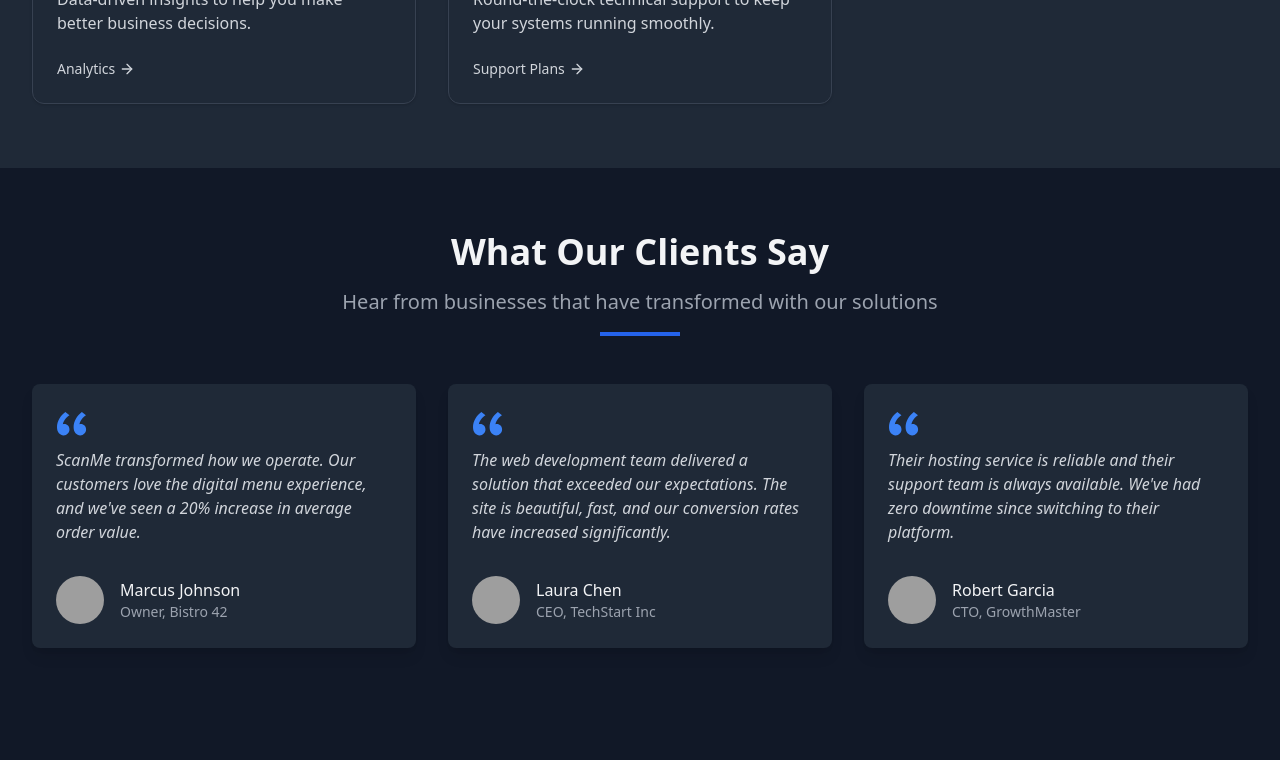
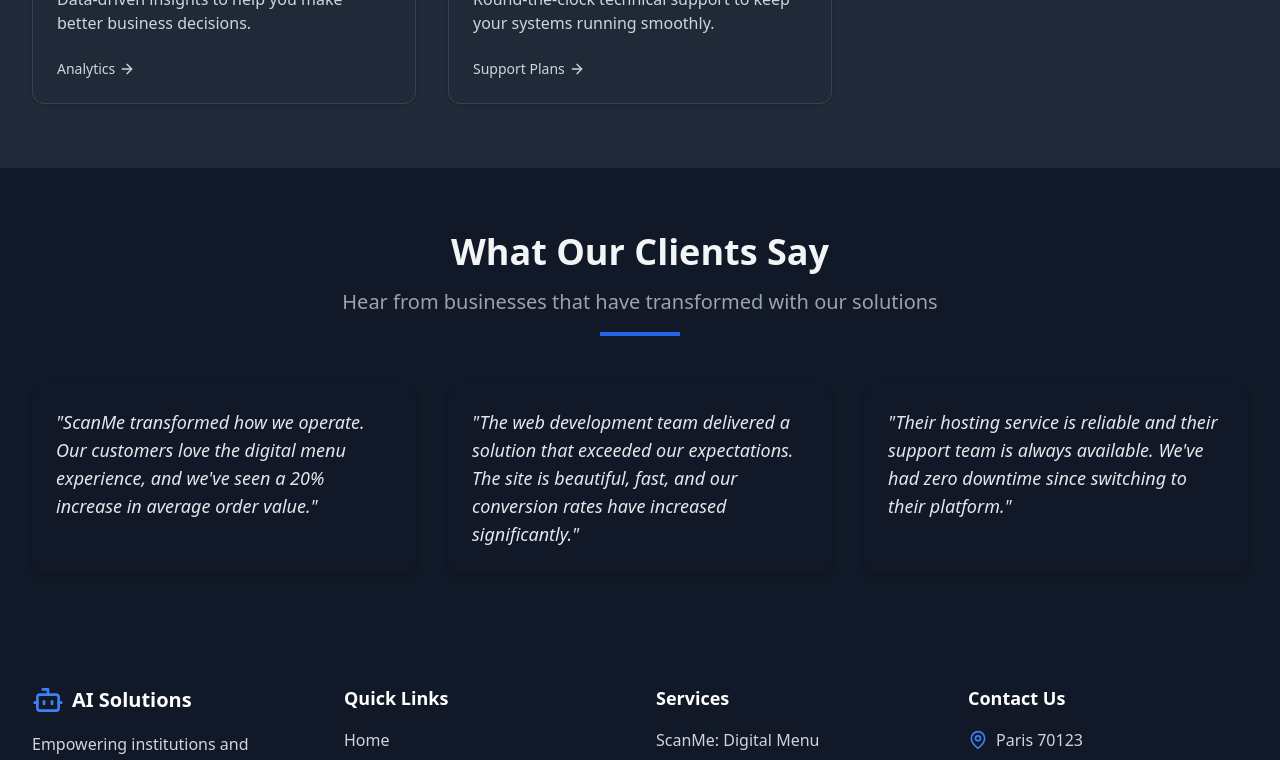
Before and after one commit to Afterlife24/afterlife, a React (Vite) app: page /services in a window 1280 px wide. Shown: the part 2000-2760 px from the top of the page. Built offline with nearby package versions, Linux system fonts and the light colour scheme; grey boxes are pictures that could not be loaded.

Commit message:
content changed

```diff
--- a/src/components/Footer.tsx
+++ b/src/components/Footer.tsx
@@ -17,9 +17,7 @@ const Footer: React.FC = () => {
               Empowering institutions and businesses with advanced AI solutions since 2025.
             </p>
             <div className="flex space-x-4">
-              <a href="#" className="text-gray-400 hover:text-blue-500 transition-colors">
-                <Twitter className="h-5 w-5" />
-              </a>
+
               <a href="#" className="text-gray-400 hover:text-blue-500 transition-colors">
                 <Linkedin className="h-5 w-5" />
               </a>
@@ -48,12 +46,7 @@ const Footer: React.FC = () => {
               <li>
                 <Link to="/product" className="hover:text-blue-500 transition-colors">ScanMe</Link>
               </li>
-              <li>
-                <a href="#" className="hover:text-blue-500 transition-colors">Blog</a>
-              </li>
-              <li>
-                <a href="#" className="hover:text-blue-500 transition-colors">Careers</a>
-              </li>
+
             </ul>
           </div>
 
@@ -62,22 +55,22 @@ const Footer: React.FC = () => {
             <h3 className="text-lg font-semibold text-white mb-4">Services</h3>
             <ul className="space-y-2">
               <li>
-                <a href="#" className="hover:text-blue-500 transition-colors">ScanMe: Digital Menu</a>
+                ScanMe: Digital Menu
               </li>
               <li>
-                <a href="#" className="hover:text-blue-500 transition-colors">Web Development</a>
+                Web Development
               </li>
               <li>
-                <a href="#" className="hover:text-blue-500 transition-colors">Web Hosting</a>
+                Web Hosting
               </li>
               <li>
-                <a href="#" className="hover:text-blue-500 transition-colors">Mobile Apps</a>
+                Mobile Apps
               </li>
               <li>
-                <a href="#" className="hover:text-blue-500 transition-colors">Business Analytics</a>
+                Business Analytics
               </li>
               <li>
-                <a href="#" className="hover:text-blue-500 transition-colors">Cloud Solutions</a>
+                Cloud Solutions
               </li>
             </ul>
           </div>
@@ -110,7 +103,6 @@ const Footer: React.FC = () => {
             <div className="flex space-x-6 mt-4 md:mt-0">
               <a href="#" className="hover:text-blue-500 transition-colors">Privacy Policy</a>
               <a href="#" className="hover:text-blue-500 transition-colors">Terms of Service</a>
-              <a href="#" className="hover:text-blue-500 transition-colors">Cookie Policy</a>
             </div>
           </div>
         </div>
--- a/src/components/TestimonialCard.tsx
+++ b/src/components/TestimonialCard.tsx
@@ -1,34 +1,13 @@
 import React from 'react';
 
 interface TestimonialCardProps {
-  name: string;
-  role: string;
   content: string;
-  image: string;
 }
 
-const TestimonialCard: React.FC<TestimonialCardProps> = ({ name, role, content, image }) => {
+const TestimonialCard: React.FC<TestimonialCardProps> = ({ content }) => {
   return (
-    <div className="bg-white dark:bg-gray-800 rounded-lg p-4 sm:p-6 shadow-lg">
-      <div className="flex flex-col h-full">
-        <div className="mb-4">
-          <svg className="h-6 w-6 sm:h-8 sm:w-8 text-blue-500 mb-2" fill="currentColor" viewBox="0 0 32 32">
-            <path d="M9.352 4C4.456 7.456 1 13.12 1 19.36c0 5.088 3.072 8.064 6.624 8.064 3.36 0 5.856-2.688 5.856-5.856 0-3.168-2.208-5.472-5.088-5.472-.576 0-1.344.096-1.536.192.48-3.264 3.552-7.104 6.624-9.024L9.352 4zm16.512 0c-4.8 3.456-8.256 9.12-8.256 15.36 0 5.088 3.072 8.064 6.624 8.064 3.264 0 5.856-2.688 5.856-5.856 0-3.168-2.304-5.472-5.184-5.472-.576 0-1.248.096-1.44.192.48-3.264 3.456-7.104 6.528-9.024L25.864 4z" />
-          </svg>
-          <p className="text-sm sm:text-base text-gray-600 dark:text-gray-300 italic mb-4">{content}</p>
-        </div>
-        <div className="mt-auto flex items-center">
-          <img
-            src={image}
-            alt={name}
-            className="h-10 w-10 sm:h-12 sm:w-12 rounded-full object-cover mr-3 sm:mr-4"
-          />
-          <div>
-            <h4 className="text-sm sm:text-base font-medium">{name}</h4>
-            <p className="text-xs sm:text-sm text-gray-500 dark:text-gray-400">{role}</p>
-          </div>
-        </div>
-      </div>
+    <div className="bg-white dark:bg-gray-900 p-6 rounded-xl shadow-md text-gray-800 dark:text-gray-200">
+      <p className="text-lg italic">"{content}"</p>
     </div>
   );
 };
--- a/src/pages/ServicesPage.tsx
+++ b/src/pages/ServicesPage.tsx
@@ -6,22 +6,13 @@ import TestimonialCard from '../components/TestimonialCard';
 const ServicesPage: React.FC = () => {
   const testimonials = [
     {
-      name: "Marcus Johnson",
-      role: "Owner, Bistro 42",
       content: "ScanMe transformed how we operate. Our customers love the digital menu experience, and we've seen a 20% increase in average order value.",
-      image: "https://images.pexels.com/photos/220453/pexels-photo-220453.jpeg?auto=compress&cs=tinysrgb&w=1260&h=750&dpr=2"
     },
     {
-      name: "Laura Chen",
-      role: "CEO, TechStart Inc",
       content: "The web development team delivered a solution that exceeded our expectations. The site is beautiful, fast, and our conversion rates have increased significantly.",
-      image: "https://images.pexels.com/photos/774909/pexels-photo-774909.jpeg?auto=compress&cs=tinysrgb&w=1260&h=750&dpr=2"
     },
     {
-      name: "Robert Garcia",
-      role: "CTO, GrowthMaster",
       content: "Their hosting service is reliable and their support team is always available. We've had zero downtime since switching to their platform.",
-      image: "https://images.pexels.com/photos/2379004/pexels-photo-2379004.jpeg?auto=compress&cs=tinysrgb&w=1260&h=750&dpr=2"
     }
   ];
 
@@ -53,46 +44,18 @@ const ServicesPage: React.FC = () => {
                 interactive, engaging menu experience.
               </p>
               <div className="grid grid-cols-1 sm:grid-cols-2 gap-4 mb-8">
-                <div className="flex items-start">
-                  <div className="flex-shrink-0 mt-1">
-                    <div className="w-5 h-5 rounded-full bg-green-500 flex items-center justify-center">
-                      <svg className="w-3 h-3 text-white" fill="none" stroke="currentColor" viewBox="0 0 24 24" xmlns="http://www.w3.org/2000/svg">
-                        <path strokeLinecap="round" strokeLinejoin="round" strokeWidth={2} d="M5 13l4 4L19 7" />
-                      </svg>
+                {["QR code integration", "Real-time menu updates", "Customer analytics", "Multi-language support"].map((feature, i) => (
+                  <div key={i} className="flex items-start">
+                    <div className="flex-shrink-0 mt-1">
+                      <div className="w-5 h-5 rounded-full bg-green-500 flex items-center justify-center">
+                        <svg className="w-3 h-3 text-white" fill="none" stroke="currentColor" viewBox="0 0 24 24">
+                          <path strokeLinecap="round" strokeLinejoin="round" strokeWidth={2} d="M5 13l4 4L19 7" />
+                        </svg>
+                      </div>
                     </div>
+                    <p className="ml-3 text-gray-700 dark:text-gray-300">{feature}</p>
                   </div>
-                  <p className="ml-3 text-gray-700 dark:text-gray-300">QR code integration</p>
-                </div>
-                <div className="flex items-start">
-                  <div className="flex-shrink-0 mt-1">
-                    <div className="w-5 h-5 rounded-full bg-green-500 flex items-center justify-center">
-                      <svg className="w-3 h-3 text-white" fill="none" stroke="currentColor" viewBox="0 0 24 24" xmlns="http://www.w3.org/2000/svg">
-                        <path strokeLinecap="round" strokeLinejoin="round" strokeWidth={2} d="M5 13l4 4L19 7" />
-                      </svg>
-                    </div>
-                  </div>
-                  <p className="ml-3 text-gray-700 dark:text-gray-300">Real-time menu updates</p>
-                </div>
-                <div className="flex items-start">
-                  <div className="flex-shrink-0 mt-1">
-                    <div className="w-5 h-5 rounded-full bg-green-500 flex items-center justify-center">
-                      <svg className="w-3 h-3 text-white" fill="none" stroke="currentColor" viewBox="0 0 24 24" xmlns="http://www.w3.org/2000/svg">
-                        <path strokeLinecap="round" strokeLinejoin="round" strokeWidth={2} d="M5 13l4 4L19 7" />
-                      </svg>
-                    </div>
-                  </div>
-                  <p className="ml-3 text-gray-700 dark:text-gray-300">Customer analytics</p>
-                </div>
-                <div className="flex items-start">
-                  <div className="flex-shrink-0 mt-1">
-                    <div className="w-5 h-5 rounded-full bg-green-500 flex items-center justify-center">
-                      <svg className="w-3 h-3 text-white" fill="none" stroke="currentColor" viewBox="0 0 24 24" xmlns="http://www.w3.org/2000/svg">
-                        <path strokeLinecap="round" strokeLinejoin="round" strokeWidth={2} d="M5 13l4 4L19 7" />
-                      </svg>
-                    </div>
-                  </div>
-                  <p className="ml-3 text-gray-700 dark:text-gray-300">Multi-language support</p>
-                </div>
+                ))}
               </div>
               <a href="/product" className="inline-flex items-center px-6 py-3 bg-blue-600 hover:bg-blue-700 text-white rounded-lg font-medium transition-all">
                 Learn More
@@ -129,69 +92,13 @@ const ServicesPage: React.FC = () => {
               link="/product"
               cta="Learn More"
             />
-
-            <ServiceCard
-              title="Web Development"
-              description="Custom websites and web applications designed for your specific business needs."
-              icon={<Code className="w-12 h-12 text-purple-500" />}
-              highlighted={false}
-              link="#"
-              cta="Our Solutions"
-            />
-
-            <ServiceCard
-              title="Mobile Apps"
-              description="Native and cross-platform mobile applications that engage your customers."
-              icon={<Smartphone className="w-12 h-12 text-indigo-500" />}
-              highlighted={false}
-              link="#"
-              cta="View Apps"
-            />
-
-            <ServiceCard
-              title="Web Hosting"
-              description="Reliable and secure hosting solutions with 99.9% uptime guarantee."
-              icon={<Server className="w-12 h-12 text-green-500" />}
-              highlighted={false}
-              link="#"
-              cta="Hosting Plans"
-            />
-
-            <ServiceCard
-              title="Database Solutions"
-              description="Scalable database design and management for your growing business."
-              icon={<Database className="w-12 h-12 text-orange-500" />}
-              highlighted={false}
-              link="#"
-              cta="Explore"
-            />
-
-            <ServiceCard
-              title="Cloud Infrastructure"
-              description="Optimize your cloud infrastructure for performance, security, and cost efficiency."
-              icon={<Cloud className="w-12 h-12 text-teal-500" />}
-              highlighted={false}
-              link="#"
-              cta="Cloud Services"
-            />
-
-            <ServiceCard
-              title="Business Analytics"
-              description="Data-driven insights to help you make better business decisions."
-              icon={<BarChart3 className="w-12 h-12 text-red-500" />}
-              highlighted={false}
-              link="#"
-              cta="Analytics"
-            />
-
-            <ServiceCard
-              title="24/7 Support"
-              description="Round-the-clock technical support to keep your systems running smoothly."
-              icon={<Clock className="w-12 h-12 text-blue-500" />}
-              highlighted={false}
-              link="#"
-              cta="Support Plans"
-            />
+            <ServiceCard title="Web Development" description="Custom websites and web applications designed for your specific business needs." icon={<Code className="w-12 h-12 text-purple-500" />} highlighted={false} link="#" cta="Our Solutions" />
+            <ServiceCard title="Mobile Apps" description="Native and cross-platform mobile applications that engage your customers." icon={<Smartphone className="w-12 h-12 text-indigo-500" />} highlighted={false} link="#" cta="View Apps" />
+            <ServiceCard title="Web Hosting" description="Reliable and secure hosting solutions with 99.9% uptime guarantee." icon={<Server className="w-12 h-12 text-green-500" />} highlighted={false} link="#" cta="Hosting Plans" />
+            <ServiceCard title="Database Solutions" description="Scalable database design and management for your growing business." icon={<Database className="w-12 h-12 text-orange-500" />} highlighted={false} link="#" cta="Explore" />
+            <ServiceCard title="Cloud Infrastructure" description="Optimize your cloud infrastructure for performance, security, and cost efficiency." icon={<Cloud className="w-12 h-12 text-teal-500" />} highlighted={false} link="#" cta="Cloud Services" />
+            <ServiceCard title="Business Analytics" description="Data-driven insights to help you make better business decisions." icon={<BarChart3 className="w-12 h-12 text-red-500" />} highlighted={false} link="#" cta="Analytics" />
+            <ServiceCard title="24/7 Support" description="Round-the-clock technical support to keep your systems running smoothly." icon={<Clock className="w-12 h-12 text-blue-500" />} highlighted={false} link="#" cta="Support Plans" />
           </div>
         </div>
       </section>
@@ -210,10 +117,7 @@ const ServicesPage: React.FC = () => {
           {testimonials.map((testimonial, index) => (
             <TestimonialCard
               key={index}
-              name={testimonial.name}
-              role={testimonial.role}
               content={testimonial.content}
-              image={testimonial.image}
             />
           ))}
         </div>
```
Also changed, not shown: src/components/Navbar.tsx (+15 -5 lines), src/pages/HomePage.tsx (+11 -8 lines), src/pages/ProductPage.tsx (+2 -34 lines), src/assests/removed.png (added).
